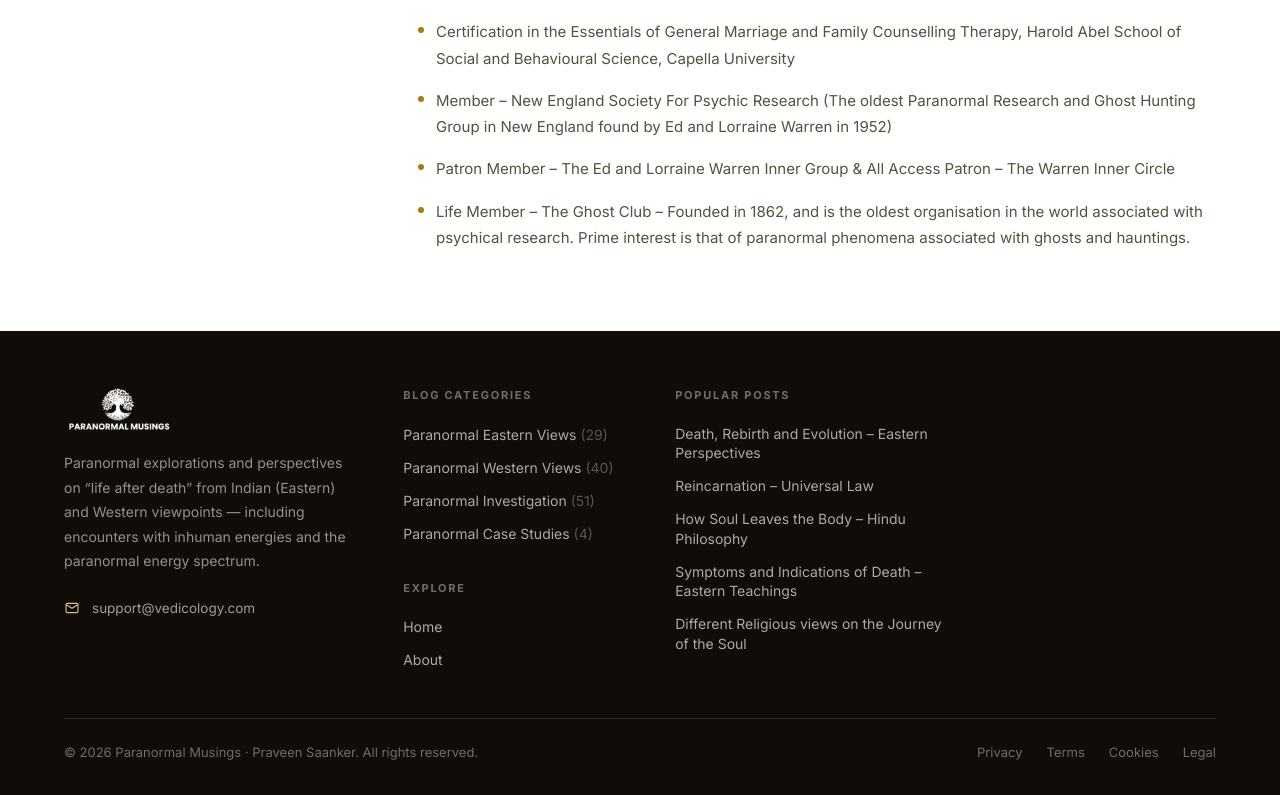
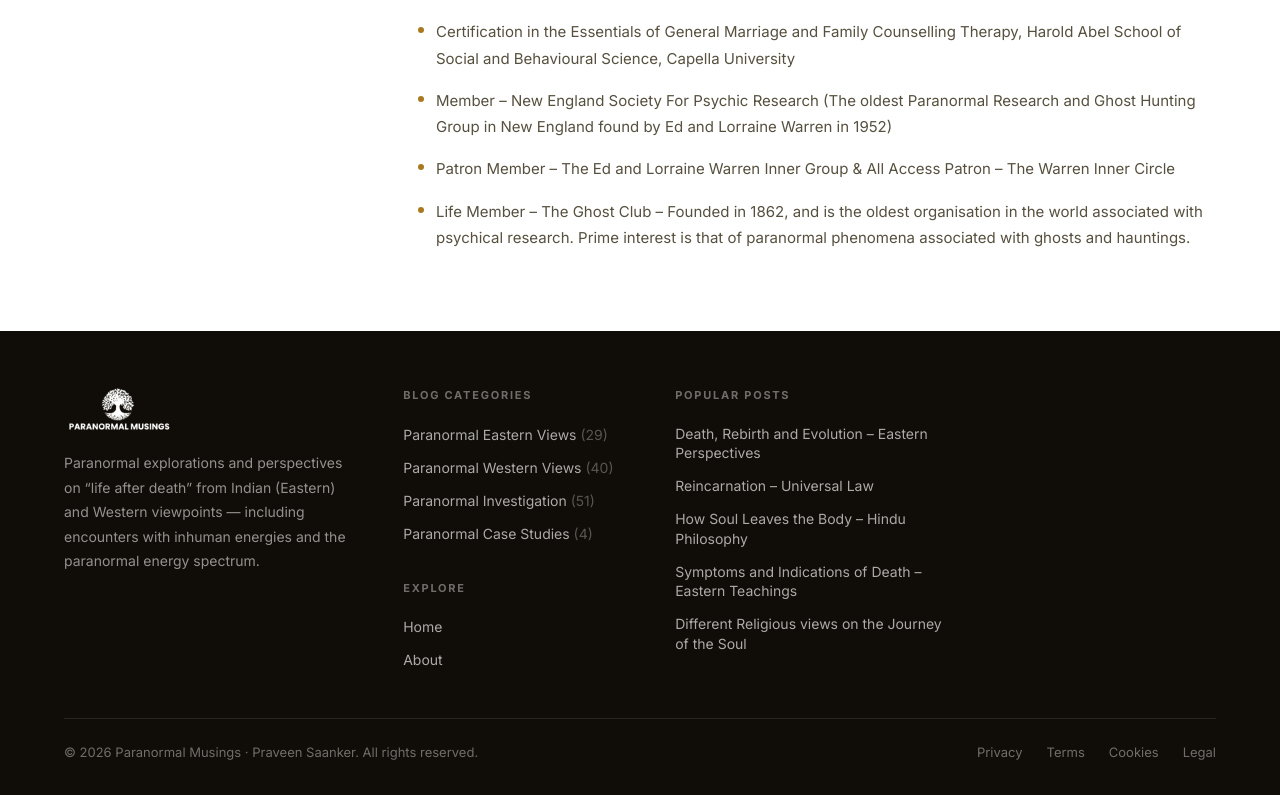
Before and after one commit to digitalvedicology/paranormalmusings-clean, a Next.js app in the folder paranormalmusings-frontend/: page /about in a window 1280 px wide. Shown: the part 3934-4729 px from the top of the page. Built offline with nearby package versions, Linux system fonts and the light colour scheme; no server answers; a web font is replaced by a local one.

Commit message:
Security: upgrade postcss to 8.5.23 and remove duplicate footer card

```diff
--- a/paranormalmusings-frontend/components/SiteFooter.tsx
+++ b/paranormalmusings-frontend/components/SiteFooter.tsx
@@ -25,20 +25,6 @@ export default async function SiteFooter() {
               Paranormal explorations and perspectives on &ldquo;life after death&rdquo; from Indian (Eastern) and
               Western viewpoints — including encounters with inhuman energies and the paranormal energy spectrum.
             </p>
-
-            <ul className="mt-6 space-y-3 text-[13.5px] text-white/60">
-              <li className="flex gap-3 items-center">
-                <svg viewBox="0 0 24 24" className="w-4 h-4 shrink-0 text-gold-300" fill="none" stroke="currentColor" strokeWidth="1.7" strokeLinejoin="round">
-                  <rect x="3" y="5" width="18" height="14" rx="2" />
-                  <path d="m3.5 7 8.5 5.5L20.5 7" />
-                </svg>
-                <a href={content.site.email.href} className="hover:text-white transition">
-                  {content.site.email.label}
-                </a>
-              </li>
-            </ul>
-
-            {/* Social links disabled: add when social profiles are available */}
           </div>
 
           {/* Categories */}
```
Also changed, not shown: 2 other files (tests, documents, lock files or other folders).
